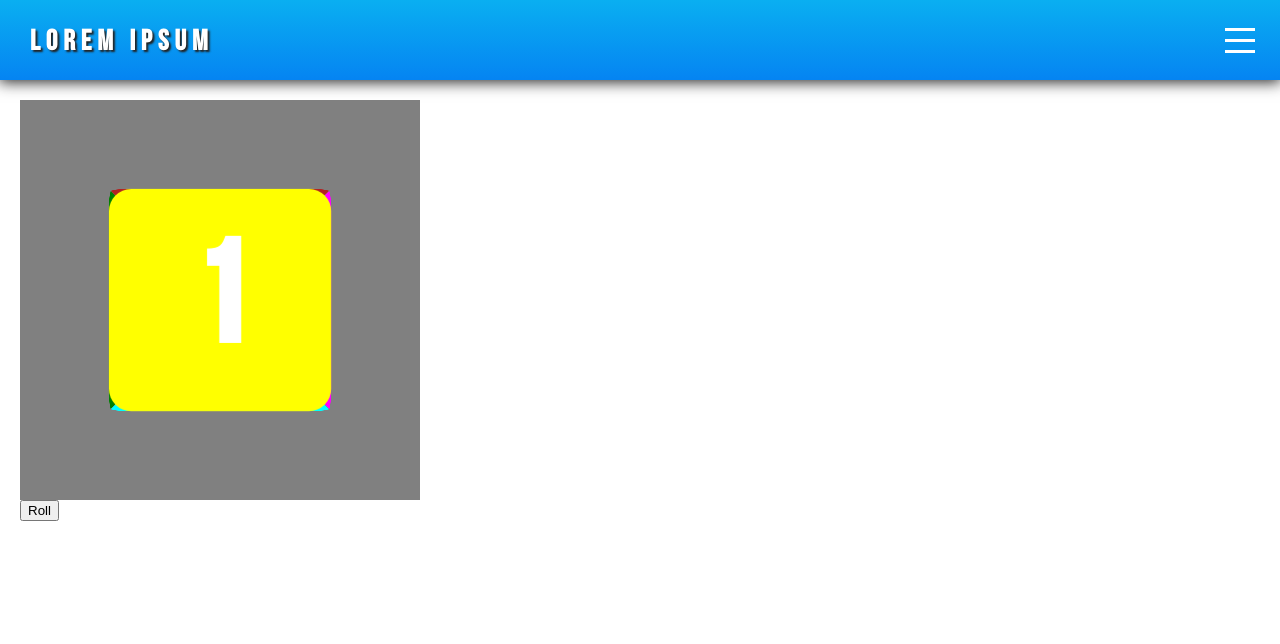
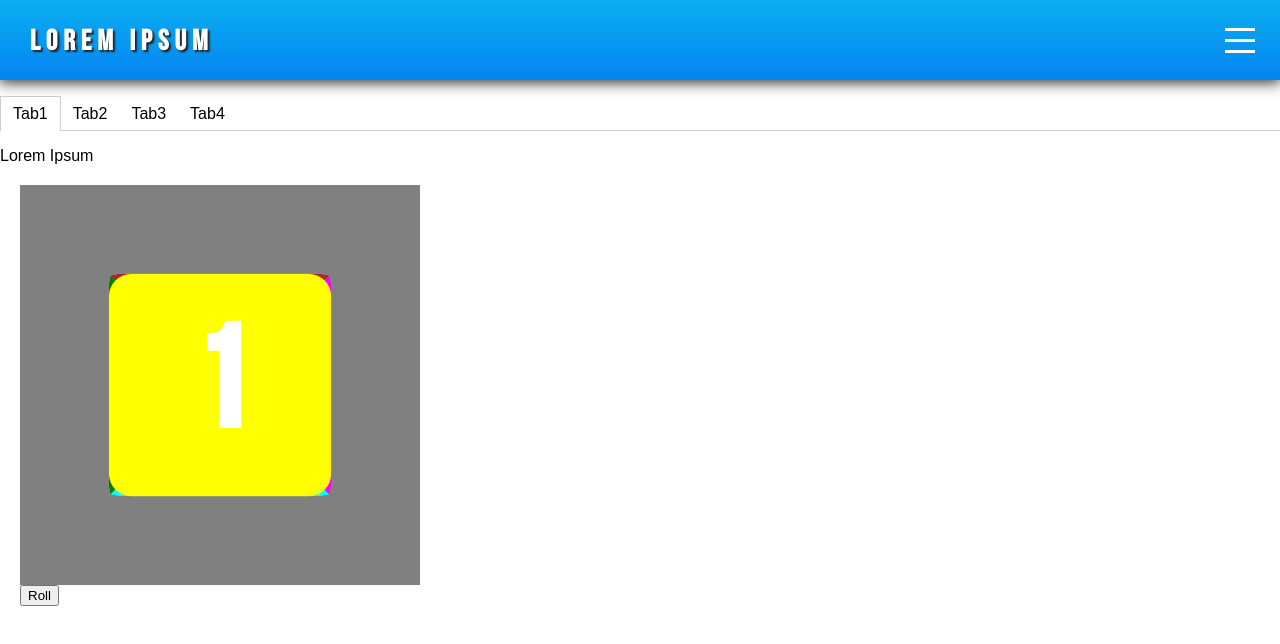
Before and after one commit to Magssch/IT2810-Prosjekt-2-ReactJS, a React (Create React App) app: page / in a window 1280 px wide. Shown: the top 644 px of the page. Built offline with nearby package versions, Linux system fonts and the light colour scheme.

Commit message:
Laget komponenter for subheader og tabs. Dette løser issue #7 og #8

```diff
--- a/src/App.js
+++ b/src/App.js
@@ -2,6 +2,7 @@
 import './App.css';
 import Dice from './Components/Dice';
 import Menu from './Components/Menu';
+import Tabs from './Components/Tabs';
 
 
 class App extends Component {
@@ -23,6 +24,22 @@
           <h1 className="title">Lorem Ipsum</h1>
             <Menu/>
         </header>
+          <div>
+              <Tabs>
+                  <div label="Tab1">
+                      Lorem Ipsum
+                  </div>
+                  <div label="Tab2">
+                      dolor sit
+                  </div>
+                  <div label="Tab3">
+                      amet, consectuvet
+                  </div>
+                  <div label="Tab4">
+                      adipiscing elit
+                  </div>
+              </Tabs>
+          </div>
         <div className="container">
           <Dice value={this.state.diceVal}/>
             <button onClick={this.onRoll}>Roll</button>
--- /dev/null
+++ b/src/Components/Tab/index.js
@@ -0,0 +1,43 @@
+import React, { Component } from 'react';
+import PropTypes from 'prop-types';
+import './tab.css'
+
+class Tab extends Component {
+    static propTypes = {
+        activeTab: PropTypes.string.isRequired,
+        label: PropTypes.string.isRequired,
+        onClick: PropTypes.func.isRequired,
+    };
+
+    onClick = () => {
+        const { label, onClick } = this.props;
+        onClick(label);
+    }
+
+    render() {
+        const {
+            onClick,
+            props: {
+                activeTab,
+                label,
+            },
+        } = this;
+
+        let className = 'tab-list-item';
+
+        if (activeTab === label) {
+            className += ' tab-list-active';
+        }
+
+        return (
+            <li
+                className={className}
+                onClick={onClick}
+            >
+                {label}
+            </li>
+        );
+    }
+}
+
+export default Tab;
--- /dev/null
+++ b/src/Components/Tab/tab.css
@@ -0,0 +1,18 @@
+.tab-list {
+    border-bottom: 1px solid #ccc;
+    padding-left: 0;
+}
+
+.tab-list-item {
+    display: inline-block;
+    list-style: none;
+    margin-bottom: -1px;
+    padding: 0.5rem 0.75rem;
+    cursor: pointer;
+}
+
+.tab-list-active {
+    background-color: white;
+    border: solid #ccc;
+    border-width: 1px 1px 0 1px;
+}
--- /dev/null
+++ b/src/Components/Tabs/index.js
@@ -0,0 +1,61 @@
+import React, { Component } from 'react';
+import PropTypes from 'prop-types';
+import Tab from '../Tab';
+import './tabs.css'
+
+class Tabs extends Component {
+    static propTypes = {
+        children: PropTypes.instanceOf(Array).isRequired,
+    }
+
+    constructor(props) {
+        super(props);
+
+        this.state = {
+            activeTab: this.props.children[0].props.label,
+        };
+    }
+
+    onClickTabItem = (tab) => {
+        this.setState({ activeTab: tab });
+    }
+
+    render() {
+        const {
+            onClickTabItem,
+            props: {
+                children,
+            },
+            state: {
+                activeTab,
+            }
+        } = this;
+
+        return (
+            <div className="tabs">
+                <ol className="tab-list">
+                    {children.map((child) => {
+                        const { label } = child.props;
+
+                        return (
+                            <Tab
+                                activeTab={activeTab}
+                                key={label}
+                                label={label}
+                                onClick={onClickTabItem}
+                            />
+                        );
+                    })}
+                </ol>
+                <div className="tab-content">
+                    {children.map((child) => {
+                        if (child.props.label !== activeTab) return undefined;
+                        return child.props.children;
+                    })}
+                </div>
+            </div>
+        );
+    }
+}
+
+export default Tabs;
--- /dev/null
+++ b/src/Components/Tabs/tabs.css
@@ -0,0 +1,18 @@
+.tab-list {
+    border-bottom: 1px solid #ccc;
+    padding-left: 0;
+}
+
+.tab-list-item {
+    display: inline-block;
+    list-style: none;
+    margin-bottom: -1px;
+    padding: 0.5rem 0.75rem;
+    cursor: pointer;
+}
+
+.tab-list-active {
+    background-color: white;
+    border: solid #ccc;
+    border-width: 1px 1px 0 1px;
+}
```
